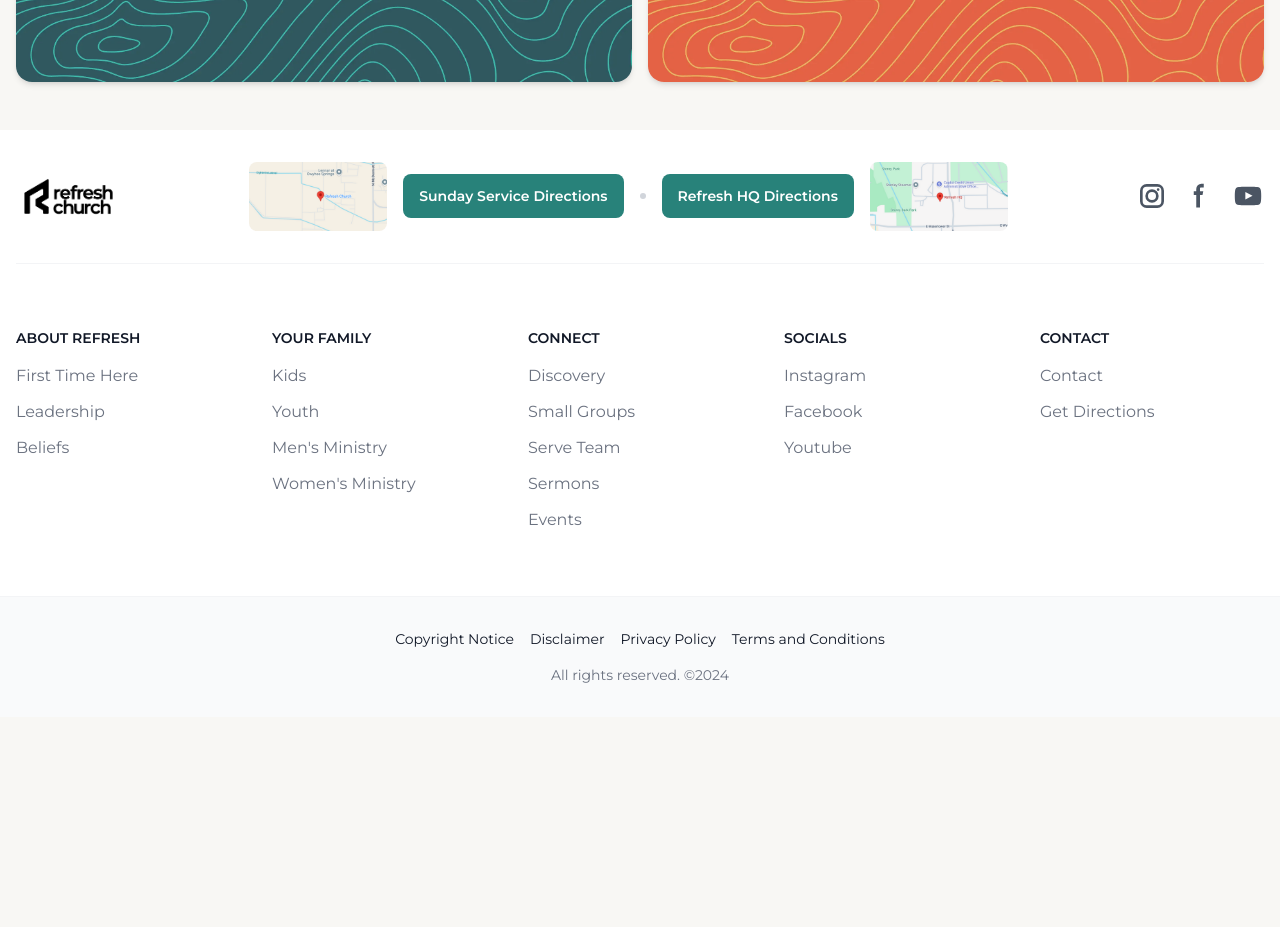
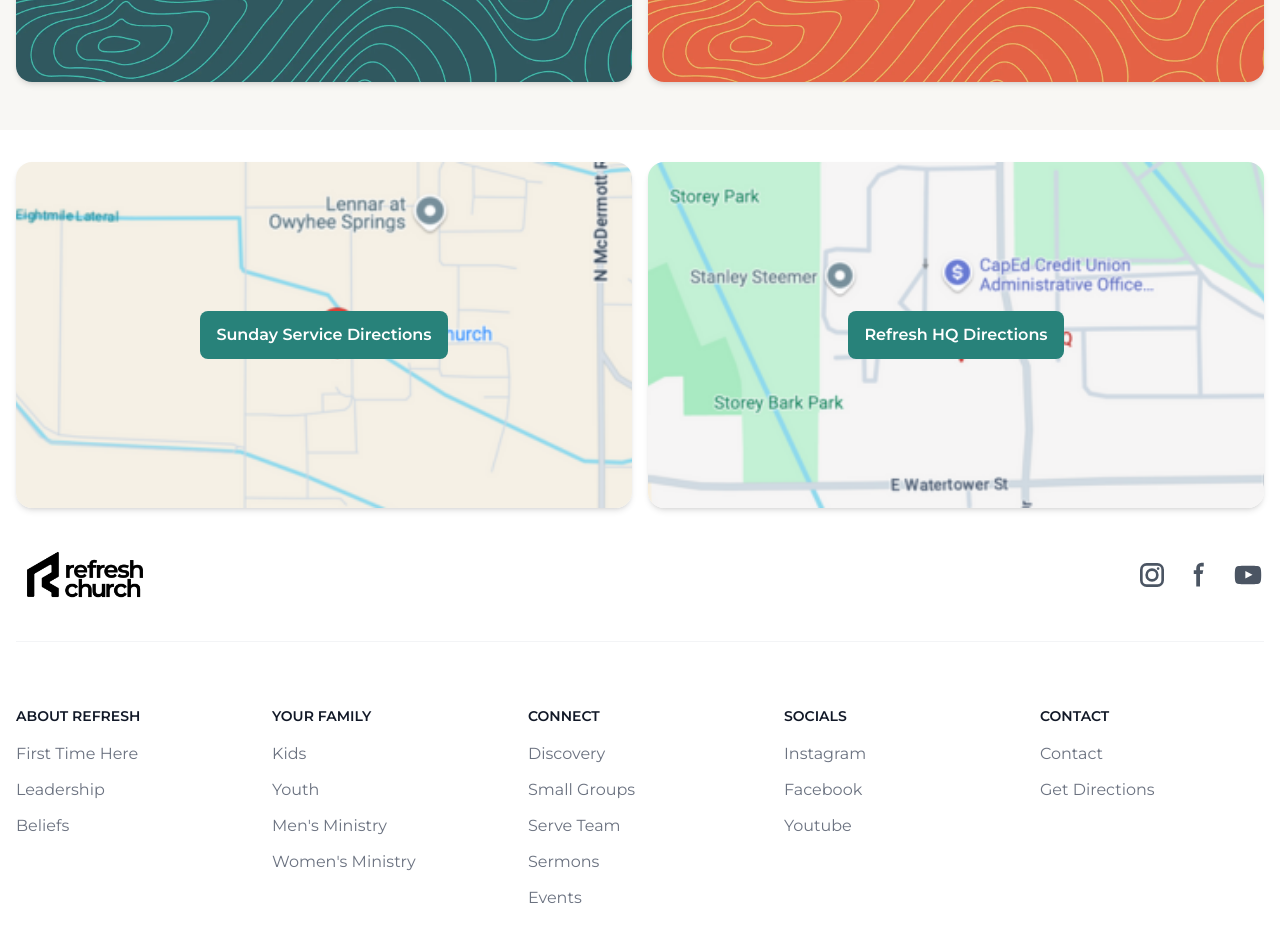
Before and after one commit to refreshchurch/refresh_church, a Next.js app: page / in a window 1280 px wide. Shown: the part 2000-2927 px from the top of the page. Before the commit the page ends 2717 px from the top, so only its background shows below. Built offline with nearby package versions, Linux system fonts and the light colour scheme; no server answers.

Commit message:
Made the map sizes match the home page cards

```diff
--- a/src/app/components/FooterComponent.js
+++ b/src/app/components/FooterComponent.js
@@ -58,11 +58,39 @@ export default function FooterComponent() {
           </div>
         </div>
       </footer> */}
-      <footer className="bg-white antialiased dark:bg-gray-800">
+      <footer className="bg-white antialiased dark:bg-gray-800 ">
+        <div className="container mx-auto px-2 sm:px-4 pt-8">
+          <div className="grid grid-cols-1 md:grid-cols-2 gap-4">
+            <Link href="https://maps.app.goo.gl/QVoYXC8LbYkQkN3s7" target="_blank" rel="noopener noreferrer" className="bg-white shadow-md rounded-2xl w-full aspect-video relative overflow-hidden transform transition-transform duration-350 hover:scale-[1.02] flex items-center justify-center">
+              <Image
+                src="/photos/maps/small-church.png"
+                layout="fill"
+                objectFit="cover"
+                alt="Dark Blue Background"
+                draggable="false"
+              />
+              <div className="absolute bg-primary text-white text-md font-semibold py-3 px-4 rounded-lg hover:bg-primaryDark transition duration-300 ease-in-out">
+                Sunday Service Directions
+              </div>
+            </Link>
+            <Link href="https://maps.app.goo.gl/tttX16azxxXtdhbb9" target="_blank" rel="noopener noreferrer" className="bg-white shadow-md rounded-2xl w-full aspect-video relative overflow-hidden transform transition-transform duration-350 hover:scale-[1.02] flex items-center justify-center">
+              <Image
+                src="/photos/maps/small-hq.png"
+                layout="fill"
+                objectFit="cover"
+                alt="Dark Blue Background"
+                draggable="false"
+              />
+              <div className="absolute bg-primary text-white text-md font-semibold py-3 px-4 rounded-lg hover:bg-primaryDark transition duration-300 ease-in-out">
+              Refresh HQ Directions
+              </div>
+            </Link>
+          </div>
+        </div>
         <div className="mx-auto max-w-screen-xl px-4 2xl:px-0">
           <div className="border-b border-gray-100 py-6 dark:border-gray-700 md:py-8">
             <div className="space-y-4 flex lg:items-center lg:gap-4 lg:space-y-0">
-              <div className="w-full gap-4 md:flex md:items-center md:gap-8">
+              <div className="w-full gap-4 md:flex md:items-center justify-between md:gap-8">
                 <a href="/" title="">
                   <Image
                     src='/photos/logo.webp'
@@ -72,29 +100,29 @@ export default function FooterComponent() {
                     className="h-auto"
                   />
                 </a>
-                {/* Maps Desktop */}
+                {/* Maps Desktop
                 <div className="mt-4 w-full md:mt-0 lg:block hidden">
                   <div className="flex flex-wrap items-center gap-4 text-sm font-medium xl:justify-center">
                     <a href="https://maps.app.goo.gl/QVoYXC8LbYkQkN3s7" target="_blank" rel="noopener noreferrer" className="inline-flex items-center justify-center h-auto hover:scale-105 transition duration-300 ease-in-out hover:cursor-pointer rounded-lg overflow-hidden">
-                      <Image src='/photos/maps/small-church.png' alt="Refresh Logo" width={138} height={100} className="h-auto" />
+                      <Image src='/photos/maps/small-church.png' alt="Refresh Logo" width={200} height={100} className="h-auto" />
                     </a>
                     <Link href="https://maps.app.goo.gl/QVoYXC8LbYkQkN3s7" target="_blank" rel="noopener noreferrer">
                       <div className="inline-block bg-primary text-white text-md font-semibold py-3 px-4 rounded-lg hover:bg-primaryDark transition duration-300 ease-in-out">
-                      Sunday Service Directions
+                        Sunday Service Directions
                       </div>
                     </Link>
                     <div className="h-1.5 w-1.5 rounded-full bg-gray-300 dark:bg-gray-600 hidden sm:block"></div>
-                    <Link href="https://maps.app.goo.gl/tttX16azxxXtdhbb9" target="_blank" rel="noopener noreferrer">
+                    <Link href=" " target="_blank" rel="noopener noreferrer">
                       <div className="inline-block bg-primary text-white text-md font-semibold py-3 px-4 rounded-lg hover:bg-primaryDark transition duration-300 ease-in-out">
-                      Refresh HQ Directions
+                        Refresh HQ Directions
                       </div>
                     </Link>
                     <a href="https://maps.app.goo.gl/tttX16azxxXtdhbb9" target="_blank" rel="noopener noreferrer" className="inline-flex items-center justify-center h-auto hover:scale-105 transition duration-300 ease-in-out hover:cursor-pointer rounded-lg overflow-hidden">
-                      <Image src='/photos/maps/small-hq.png' alt="Refresh HQ Map" width={138} height={100} className="h-auto" />
+                      <Image src='/photos/maps/small-hq.png' alt="Refresh HQ Map" width={200} height={100} className="h-auto" />
                     </a>
                   </div>
                 </div>
-                {/* Maps Desktop */}
+                Maps Desktop
                 <div className="mt-4 w-full md:mt-0 block lg:hidden">
                   <div className="flex flex-col md:flex-row items-center gap-4 text-sm font-medium xl:justify-center">
                     <div className="flex flex-col items-center gap-2 w-full md:w-1/2">
@@ -118,7 +146,7 @@ export default function FooterComponent() {
                       </a>
                     </div>
                   </div>
-                </div>
+                </div> */}
                 <div className="flex space-x-4 md:pt-0 pt-3">
                   <a href='https://www.instagram.com/refreshchurchtv/' target="_blank" rel="noopener noreferrer">
                     <svg className=" w-8 h-8 text-gray-600 dark:text-white" aria-hidden="true" xmlns="http://www.w3.org/2000/svg" width="24" height="24" fill="none" viewBox="0 0 24 24">
--- a/src/app/components/HomePage.js
+++ b/src/app/components/HomePage.js
@@ -220,7 +220,6 @@ export default function HomePage() {
             <p className="text-white text-5xl sm:text-7xl md:text-4xl lg:text-5xl font-bold z-100">Discovery</p>
           </div>
         </Link>
-
       </div>
     </div>
   );
```
